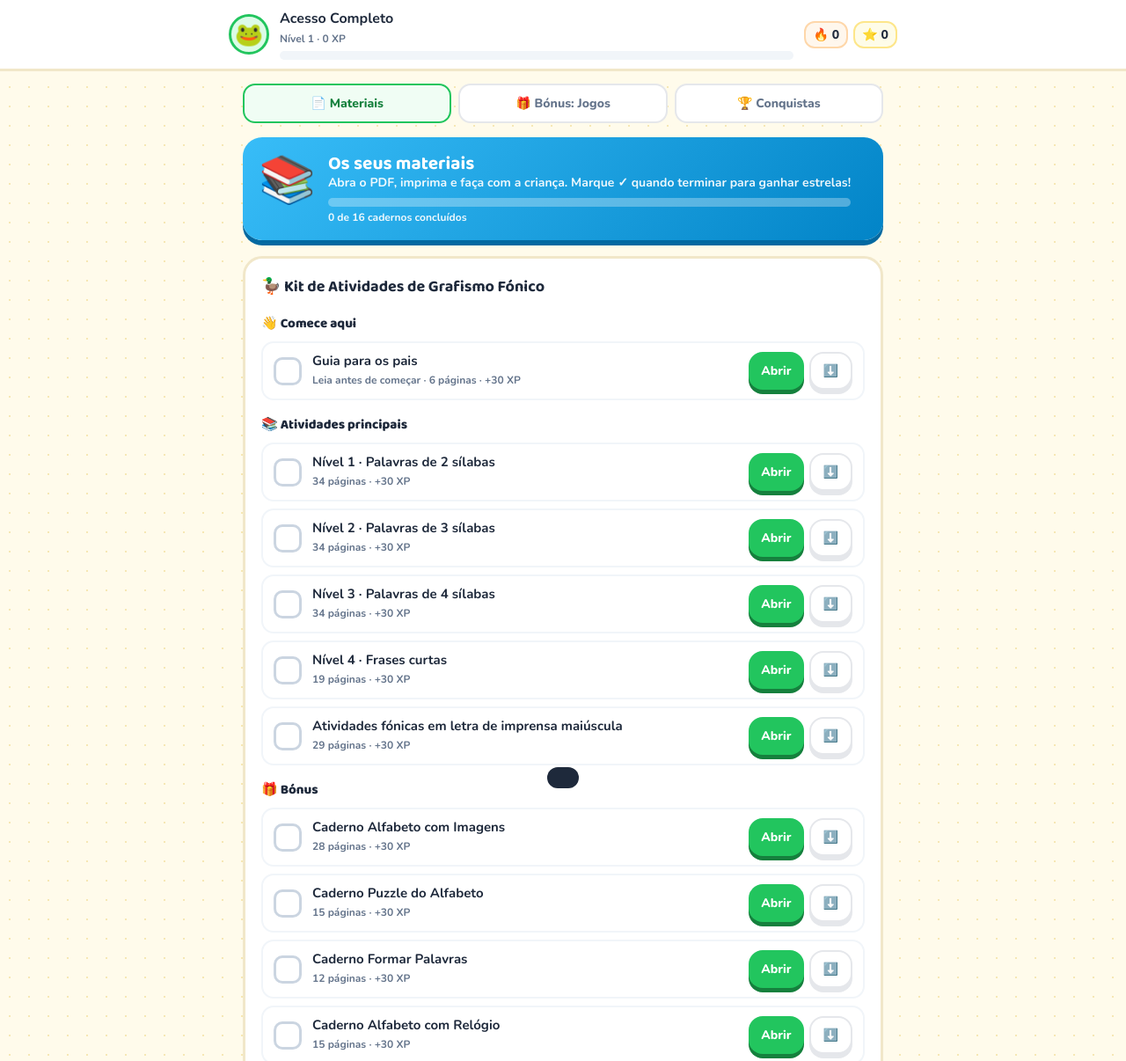
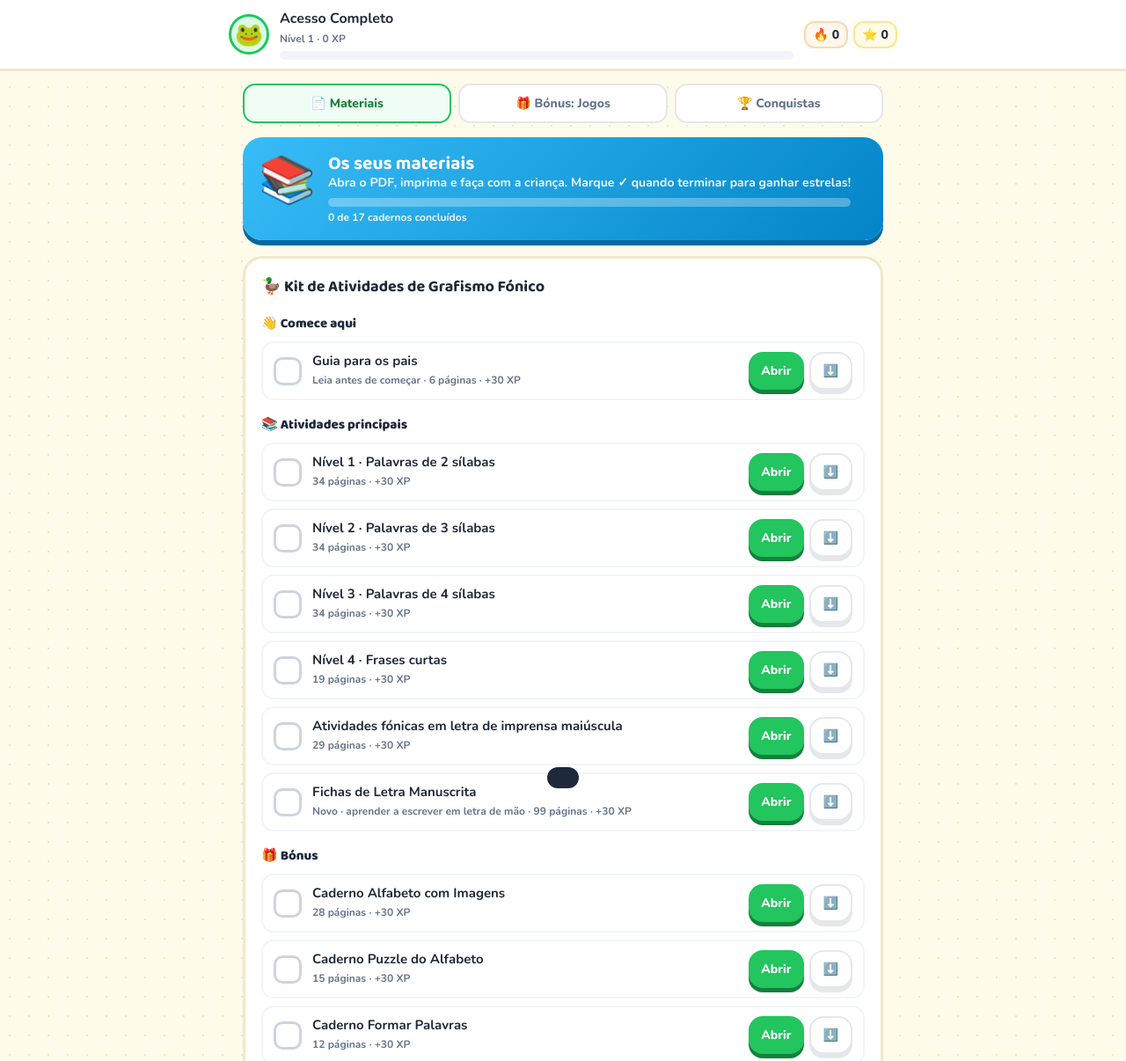
Before and after one commit to jhonatas-silva-santos/grafismofonico, a plain HTML site: page acesso-completo/index.html in a window 1280 px wide. Shown: the top 1206 px of the page at 88% size. Drawn offline with nearby package versions, Linux system fonts and the light colour scheme.

Commit message:
Adiciona o caderno Fichas de Letra Manuscrita ao Kit 1 (/acesso e /acesso-completo)
Co-Authored-By: Claude Opus 5.5 <noreply@anthropic.com>
Claude-Session: https://claude.ai/code/session_01Emoc7JwpXvLLumtfcfk9wa

```diff
--- a/acesso-completo/index.html
+++ b/acesso-completo/index.html
@@ -54,7 +54,7 @@
 <div id="toast"></div>
 <canvas id="confetes"></canvas>
 <script src="/acesso/vendor/pdf.min.js?v=3"></script>
-<script src="/acesso/config.js?v=3"></script>
+<script src="/acesso/config.js?v=4"></script>
 <script src="/acesso/app.js?v=3"></script>
 <!-- Central de Vendas: conta o clique dos links do WhatsApp/e-mail (?z=) -->
 <script src="https://automatizacao-recuperacao-de-vendas.vercel.app/z.js" async></script>
--- a/acesso/config.js
+++ b/acesso/config.js
@@ -13,7 +13,9 @@ window.CONFIG = {
         { nome: "Nível 2 · Palavras de 3 sílabas", pag: 34, arq: "/acesso/pdfs/kit1/Nivel-2_Palavras-de-3-silabas.pdf" },
         { nome: "Nível 3 · Palavras de 4 sílabas", pag: 34, arq: "/acesso/pdfs/kit1/Nivel-3_Palavras-de-4-silabas.pdf" },
         { nome: "Nível 4 · Frases curtas", pag: 19, arq: "/acesso/pdfs/kit1/Nivel-4_Frases-curtas.pdf" },
-        { nome: "Atividades fónicas em letra de imprensa maiúscula", pag: 29, arq: "/acesso/pdfs/kit1/Atividades-fonicas-em-letra-de-imprensa-maiuscula.pdf" }
+        { nome: "Atividades fónicas em letra de imprensa maiúscula", pag: 29, arq: "/acesso/pdfs/kit1/Atividades-fonicas-em-letra-de-imprensa-maiuscula.pdf" },
+        // novo (24/11/2026) — fica no fim do grupo para não mexer no progresso já guardado (chaves por posição)
+        { nome: "Fichas de Letra Manuscrita", desc: "Novo · aprender a escrever em letra de mão", pag: 99, arq: "/acesso/pdfs/kit1/Fichas-de-Letra-Manuscrita.pdf" }
       ]},
       { grupo: "🎁 Bónus", itens: [
         { nome: "Caderno Alfabeto com Imagens", pag: 28, arq: "/acesso/pdfs/kit1/Bonus-01_Caderno-Alfabeto-com-Imagens.pdf" },
```
Also changed, not shown: acesso/index.html (+1 -1 lines), 1 other file.
